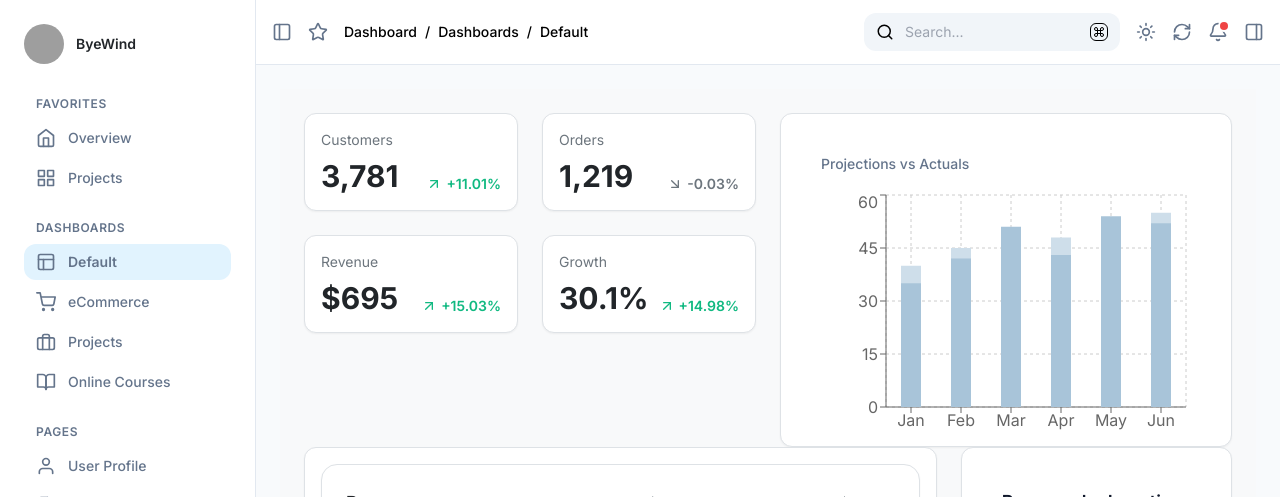
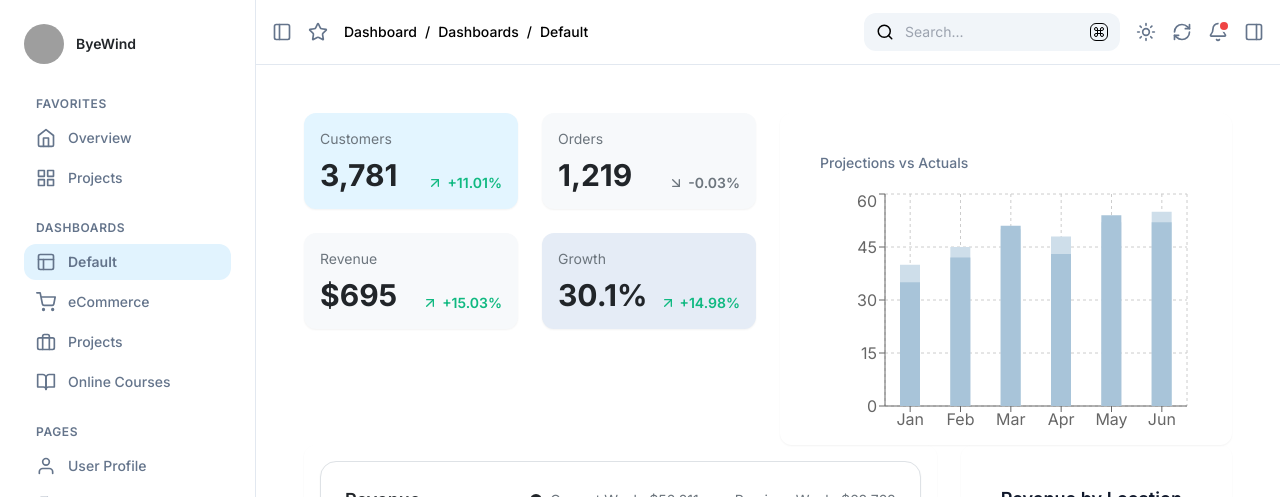
Before and after one commit to nagavikatk/saas-dashboard, a React (Vite) app: page /dashboards/default in a window 1280 px wide. Shown: the top 497 px of the page. Built offline with nearby package versions, Linux system fonts and the light colour scheme; grey boxes are pictures that could not be loaded.

Commit message:
Fixed color scheme for Card and StatsCard components.

```diff
--- a/src/components/common/Card.jsx
+++ b/src/components/common/Card.jsx
@@ -3,7 +3,7 @@ import { motion } from 'framer-motion';
 const Card = ({ children, className = '' }) => {
   return (
     <motion.div
-      className={`bg-white p-4 rounded-lg border border-border shadow-sm ${className}`}
+      className={`p-4 rounded-lg shadow-sm ${className}`}
       whileHover={{ y: -5, transition: { duration: 0.2 } }}
     >
       {children}
--- a/src/components/common/StatsCard.jsx
+++ b/src/components/common/StatsCard.jsx
@@ -1,9 +1,9 @@
 import Card from './Card';
 import { ArrowUpRight, ArrowDownRight } from 'lucide-react';
 
-const StatsCard = ({ title, value, prefix = '', suffix = '', change, isPositive }) => {
+const StatsCard = ({ title, value, prefix = '', suffix = '', change, isPositive, bgClass }) => {
   return (
-    <Card> {/* Card component already has the consistent styling */}
+    <Card className={`${bgClass}`}>
       <p className="text-sm text-gray">{title}</p>
       <div className="flex items-end justify-between mt-2">
         <p className="text-3xl font-bold text-dark">
--- a/src/layouts/MainLayout.jsx
+++ b/src/layouts/MainLayout.jsx
@@ -13,7 +13,7 @@ const MainLayout = () => {
 
   return (
     <>
-      <div className="flex h-screen bg-light-gray dark:bg-page-dark">
+      <div className="flex h-screen bg-light-surface dark:bg-page-dark">
         <Sidebar isCollapsed={isSidebarCollapsed} />
         <div
           className="flex-1 flex flex-col transition-all duration-300"
--- a/src/pages/Dashboard.jsx
+++ b/src/pages/Dashboard.jsx
@@ -9,10 +9,10 @@ import { topSellingProducts } from '../data/mockData';
 
 const Dashboard = () => {
   const statsData = [
-    { title: 'Customers', value: '3,781', change: '+11.01%', isPositive: true },
-    { title: 'Orders', value: '1,219', change: '-0.03%', isPositive: false },
-    { title: 'Revenue', value: '$695', change: '+15.03%', isPositive: true },
-    { title: 'Growth', value: '30.1%', change: '+14.98%', isPositive: true }
+    { title: 'Customers', value: '3,781', change: '+11.01%', isPositive: true, bgClass:"bg-primary-blue" },
+    { title: 'Orders', value: '1,219', change: '-0.03%', isPositive: false, bgClass:"bg-primary-light" },
+    { title: 'Revenue', value: '$695', change: '+15.03%', isPositive: true, bgClass:"bg-primary-light" },
+    { title: 'Growth', value: '30.1%', change: '+14.98%', isPositive: true, bgClass:"bg-primary-purple" }
   ];
 
   const columns = [
@@ -23,7 +23,7 @@ const Dashboard = () => {
   ];
 
   return (
-    <main className="flex-1 p-6 bg-light-bg">
+    <main className="flex-1 p-6 bg-light-surface dark:bg-dark-surface">
       {/* The 3x2 grid of dashboard components will go here */}
       {/* First Row */}
       <div className="flex flex-col lg:flex-row gap-6">
--- a/tailwind.config.js
+++ b/tailwind.config.js
@@ -43,6 +43,9 @@ export default {
         'success': '#10B981',
         'purple': '#8B5CF6',
         'cyan': '#06B6D4',
+        'primary-blue':'#E3F5FF',
+        'primary-light':'#F7F9FB',
+        'primary-purple':'#E5ECF6',
       },
       fontSize: {
         'xxs': '0.6875rem',
```
